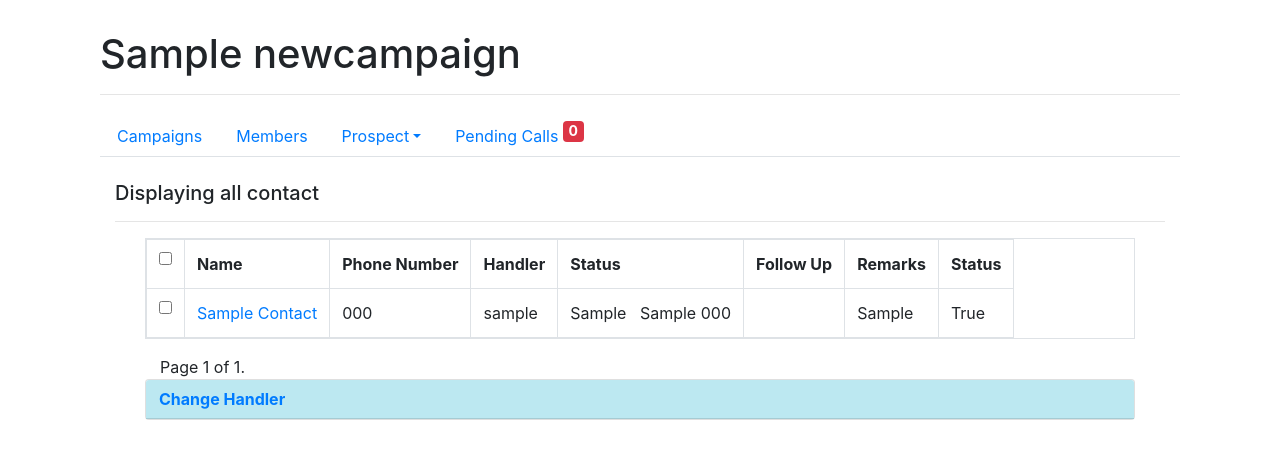
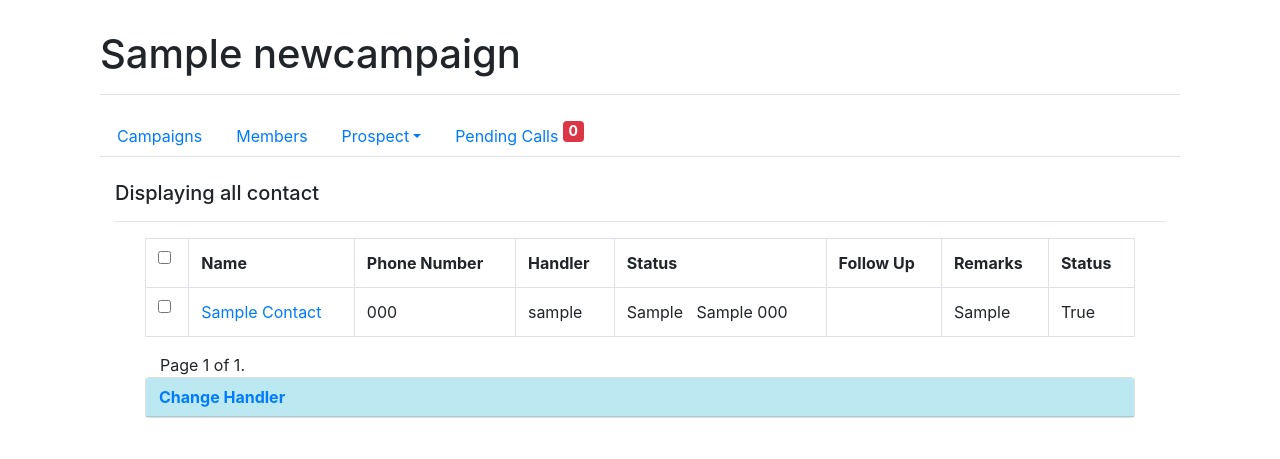
Before and after one commit to n-bhasin/finsarthi, a Django app: page /1/browse_prospects in a window 1280 px wide. Shown: the part 56-515 px from the top of the page. Run offline with Django 3.2, Linux system fonts and the light colour scheme; a user stored in the database is signed in; tables that the repository leaves empty hold one stand-in row (values such as "Sample post"); some libraries are stand-ins or nearby versions.

Commit message:
browse-table

```diff
--- a/templates/website/browse_prospects.html
+++ b/templates/website/browse_prospects.html
@@ -61,7 +61,7 @@
                             {% csrf_token %}
                             <input type="hidden" value="{{ camp_fetch.id }}">
 
-                            <table class="table table-bordered table-responsive">
+                            <table class="table table-bordered" style="overflow: scroll;">
                                 <tr>
                                     <th><input type="checkbox" class="form-check" id="checkAll">
                                     </th>
```
